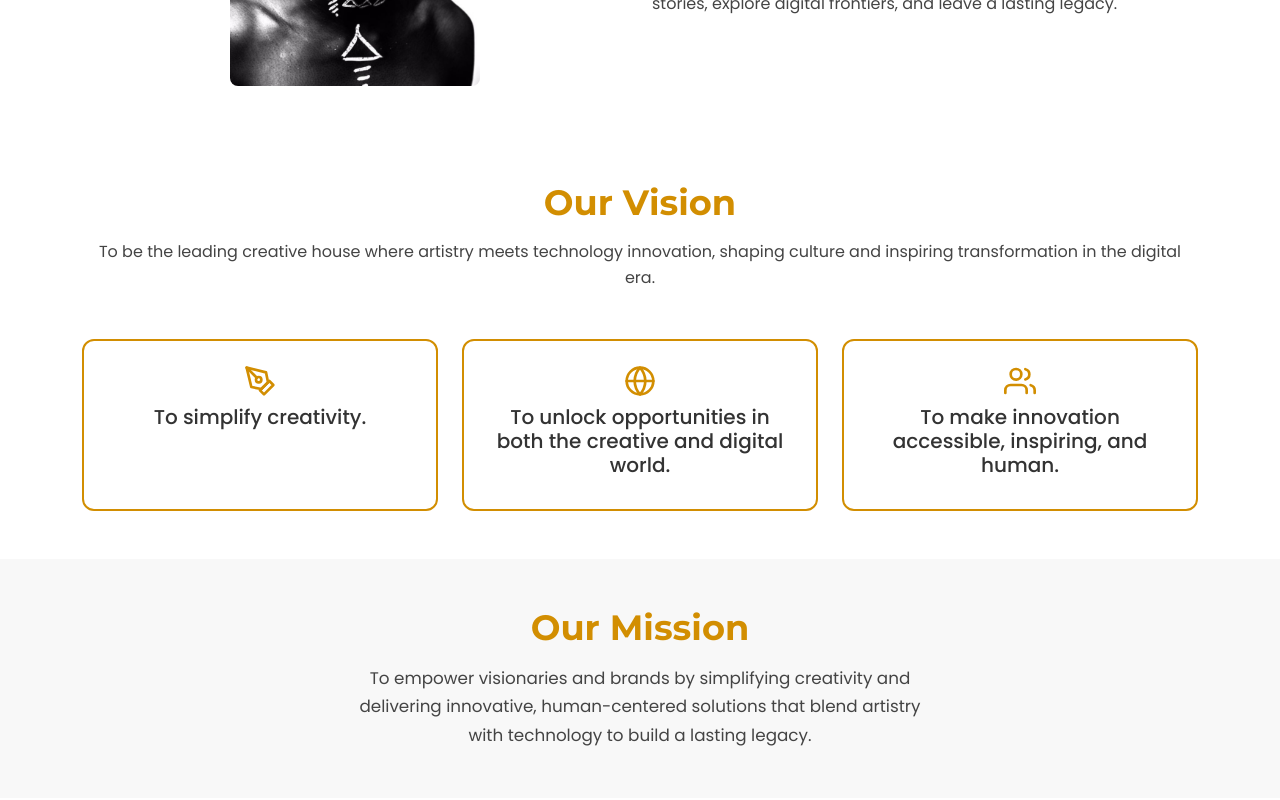
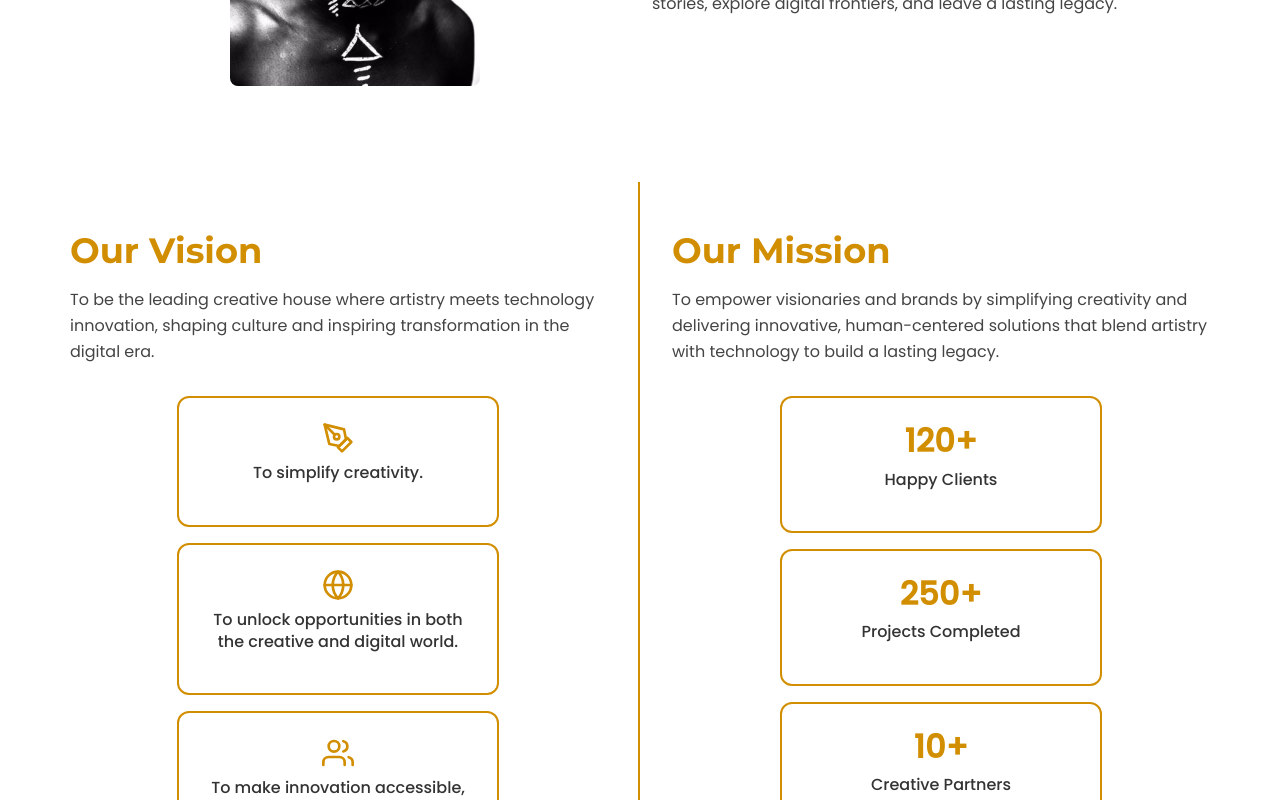
Before and after one commit to SIMPLE-H-O-C/Simple-hoc, a React (Vite) app in the folder simple-hoc/: page / in a window 1280 px wide. Shown: the part 1240-2040 px from the top of the page. Built offline with nearby package versions, Linux system fonts and the light colour scheme.

Commit message:
updated vision section

```diff
--- a/simple-hoc/src/components/AboutUs.jsx
+++ b/simple-hoc/src/components/AboutUs.jsx
@@ -1,14 +1,13 @@
-import React from "react";
 import "bootstrap/dist/css/bootstrap.min.css";
 import "../styles/AboutUs.css";
 
 // import images
+import founderImg from "../assets/boss1.png";
 import storyImg from "../assets/our story3.jpg";
-import founderImg from "../assets/boss1.png";
 
 // icons
-import { FiPenTool, FiGlobe, FiUsers } from "react-icons/fi";
 import { motion } from "framer-motion";
+import { FiGlobe, FiPenTool, FiUsers } from "react-icons/fi";
 
 const AboutUs = () => {
   return (
@@ -53,22 +52,26 @@ const AboutUs = () => {
         </div>
       </motion.section>
 
-      {/* Our Vision */}
+      {/* Our Vision & Mission */}
       <motion.section
-        className="vision-section py-5"
+        className="vision-mission-wrapper py-5"
         initial={{ opacity: 0, y: 50 }}
         whileInView={{ opacity: 1, y: 0 }}
         transition={{ duration: 0.8 }}
         viewport={{ once: true }}
       >
-        <div className="container text-center">
+        <div className="container">
+          <div className="row">
+
+            {/* Vision Section */}
+            <div className="col-lg-6 col-md-12 vision-section">
               <h2 className="section-title">Our <span>Vision</span></h2>
-          <p className="section-text mb-5">
+              <p className="section-text mb-4">
                 To be the leading creative house where artistry meets technology
                 innovation, shaping culture and inspiring transformation in the
                 digital era.
               </p>
-          <div className="row g-4">
+              <div className="row g-3">
                 {[
                   { icon: <FiPenTool className="vision-icon" />, text: "To simplify creativity." },
                   { icon: <FiGlobe className="vision-icon" />, text: "To unlock opportunities in both the creative and digital world." },
@@ -76,7 +79,7 @@ const AboutUs = () => {
                 ].map((item, index) => (
                   <motion.div
                     key={index}
-                className="col-md-4"
+                    className="col-12"
                     initial={{ opacity: 0, scale: 0.8, y: 50 }}
                     whileInView={{ opacity: 1, scale: 1, y: 0 }}
                     transition={{ duration: 0.6, delay: index * 0.2 }}
@@ -90,23 +93,39 @@ const AboutUs = () => {
                 ))}
               </div>
             </div>
-      </motion.section>
 
-      {/* Our Mission */}
-      <motion.section
-        className="mission-section py-5"
-        initial={{ opacity: 0, y: 50 }}
-        whileInView={{ opacity: 1, y: 0 }}
-        transition={{ duration: 0.8 }}
+            {/* Mission Section */}
+            <div className="col-lg-6 col-md-12 mission-section">
+              <h2 className="section-title">Our <span>Mission</span></h2>
+              <p className="section-text mb-4">
+                To empower visionaries and brands by simplifying creativity and delivering innovative,
+                human-centered solutions that blend artistry with technology to build a lasting legacy.
+              </p>
+
+              <div className="row g-3">
+                {[
+                  { number: "120+", label: "Happy Clients" },
+                  { number: "250+", label: "Projects Completed" },
+                  { number: "10+", label: "Creative Partners" }
+                ].map((item, index) => (
+                  <motion.div
+                    key={index}
+                    className="col-12"
+                    initial={{ opacity: 0, scale: 0.8, y: 50 }}
+                    whileInView={{ opacity: 1, scale: 1, y: 0 }}
+                    transition={{ duration: 0.6, delay: index * 0.2 }}
                     viewport={{ once: true }}
                   >
-        <div className="container text-center">
-          <h2 className="section-title">Our <span>Mission</span></h2>
-          <p className="section-text">
-            To empower visionaries and brands by simplifying creativity and
-            delivering innovative, human-centered solutions that blend artistry
-            with technology to build a lasting legacy.
-          </p>
+                    <div className="mission-card p-4 h-100 text-center">
+                      <h3 className="mission-number">{item.number}</h3>
+                      <h5>{item.label}</h5>
+                    </div>
+                  </motion.div>
+                ))}
+              </div>
+            </div>
+
+          </div>
         </div>
       </motion.section>
 
--- a/simple-hoc/src/components/Contact.jsx
+++ b/simple-hoc/src/components/Contact.jsx
@@ -24,7 +24,7 @@ export default function Contact() {
   };
 
   return (
-    <div className="contact-section">
+    <div className="contact-section" id="contact">
       {/* LEFT SIDE */}
       <div className="contact-left">
         <h2 className="fw-bold mb-5">GET IN TOUCH</h2>
--- a/simple-hoc/src/styles/AboutUs.css
+++ b/simple-hoc/src/styles/AboutUs.css
@@ -1,14 +1,14 @@
-@import url('https://fonts.googleapis.com/css2?family=Montserrat:wght@600;700&family=Poppins:wght@400;500&display=swap');
+@import url("https://fonts.googleapis.com/css2?family=Montserrat:wght@600;700&family=Poppins:wght@400;500&display=swap");
 
 .aboutus-page {
-  font-family: 'Poppins', sans-serif;
+  font-family: "Poppins", sans-serif;
   background-color: #fff;
   color: #333;
 }
 
 /* Section Titles */
 .section-title {
-  font-family: 'Montserrat', sans-serif;
+  font-family: "Montserrat", sans-serif;
   font-size: 2.2rem;
   margin-bottom: 15px;
   color: #d28e01;
@@ -47,18 +47,34 @@
   transform: scale(1.08);
 }
 
+/* Vision & Mission Wrapper */
+.vision-mission-wrapper {
+  background-color: #fff;
+  padding: 3rem 0;
+}
+
 /* Vision Section */
 .vision-section {
-  background-color: #fff;
-  text-align: center;
+  border-right: 2px solid #d28e01;
+  padding-right: 2rem;
 }
+
 .vision-card {
   border-radius: 12px;
   background: #fff;
   border: 2px solid #d28e01;
   transition: transform 0.3s ease, background 0.3s ease;
-  padding: 1.5rem;  /* reduced padding */
+  width: 60%;
+  margin: 0.5rem auto;
+  padding: 1rem;
 }
+
+.vision-card h5 {
+  font-size: 1rem;
+  line-height: 1.4;
+  margin: 0;
+}
+
 .vision-card:hover {
   transform: translateY(-6px);
   background: #d28e01;
@@ -69,35 +85,59 @@
 }
 .vision-icon {
   font-size: 2rem;
+  font-weight: 700;
   color: #d28e01;
   margin-bottom: 8px;
 }
 
 /* Mission Section */
 .mission-section {
-  background-color: #f8f8f8;
-  padding: 3rem 0;
-}
-.mission-section .section-text {
-  max-width: 600px;
-  margin: 0 auto;
-  font-size: 1.05rem;
-  line-height: 1.7;
+  padding-left: 2rem;
 }
 
-/* Vision + Mission */
-.vision-mission-wrapper {
-  display: flex;
-  gap: 2rem;
-  align-items: flex-start;
+.mission-card {
+  border-radius: 12px;
+  background: #fff;
+  border: 2px solid #d28e01;
+  transition: transform 0.3s ease, background 0.3s ease;
+  width: 60%;
+  margin: 0.5rem auto;
+  padding: 1rem;
 }
-.vision-section,
-.mission-section {
-  flex: 1;
-  padding: 2rem;
+
+.mission-card:hover {
+  transform: translateY(-6px);
+  background: #d28e01;
+  color: #fff;
 }
+
+.mission-card h5 {
+  font-size: 1rem;
+  line-height: 1.4;
+  margin: 0;
+}
+
+.mission-number {
+  font-size: 2rem;
+  font-weight: 700;
+  color: #d28e01;
+  margin-bottom: 8px;
+}
+
+.mission-card:hover .mission-number {
+  color: #fff;
+}
+
+/* Responsive */
 @media (max-width: 992px) {
-  .vision-mission-wrapper {
-    flex-direction: column;
+  .vision-section {
+    border-right: none;
+    border-bottom: 2px solid #d28e01;
+    padding-right: 0;
+    padding-bottom: 2rem;
+    margin-bottom: 2rem;
+  }
+  .mission-section {
+    padding-left: 0;
   }
 }
```
Lines whose indentation alone changed are shown as unchanged.
